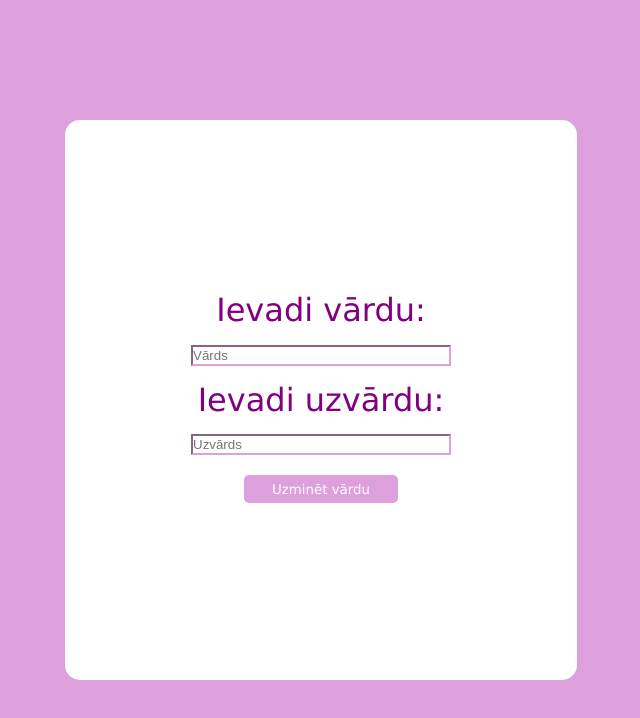
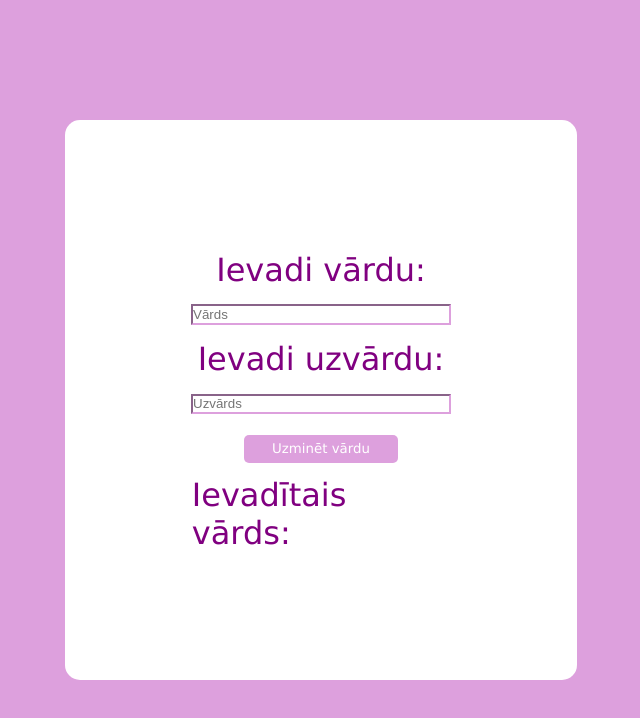
Before and after one commit to Wherewasjeff/aaaaa, a plain HTML site: page index.html in a window 1280 px wide. Both pictures are taken after a click on the button "Uzminēt vārdu". Shown: the whole page, without its empty margins (319-959 px from the left). Drawn offline with Linux system fonts and the light colour scheme.

Commit message:
Versija2

```diff
--- a/index.html
+++ b/index.html
@@ -15,7 +15,7 @@
             <h1>Ievadi uzvārdu:</h1>
             <input type="text" class="inp" id="lastName"name="lastName" placeholder="Uzvārds"></input>
             <button class="button" id="click">Uzminēt vārdu</button>
-       <div id="outut"></div>
+       <div id="output"></div>
  </div>
     </div>
     <script src="script.js"></script>
--- a/script.js
+++ b/script.js
@@ -1,9 +1,16 @@
-document.getElementById("click").addEventListener("click",()=> {
- const inputValue = document.createElement("h1")
- const h1=document= document.createElement("h1");
+document.getElementById("click").addEventListener("click", () => {
+  var firstName = document.getElementById("firstName").value;
+  var lastName = document.getElementById("lastName").value;
 
-    var firstName = document.getElementById("firstName").value;
-    var lastName = document.getElementById("lastName").value;
+  var userInput = "Ievadītais vārds: " + firstName + " " + lastName;
 
-    var userInput = "Ievadītais vārds: " + firstName + " " + lastName;
-  });
+  // Create a new <h1> element to display the user input
+  var inputValue = document.createElement("h1");
+  inputValue.textContent = userInput;
+
+  // Get the div where you want to display the output
+  var outputDiv = document.getElementById("output");
+
+  // Append the <h1> element to the output div
+  outputDiv.appendChild(inputValue);
+});
```
